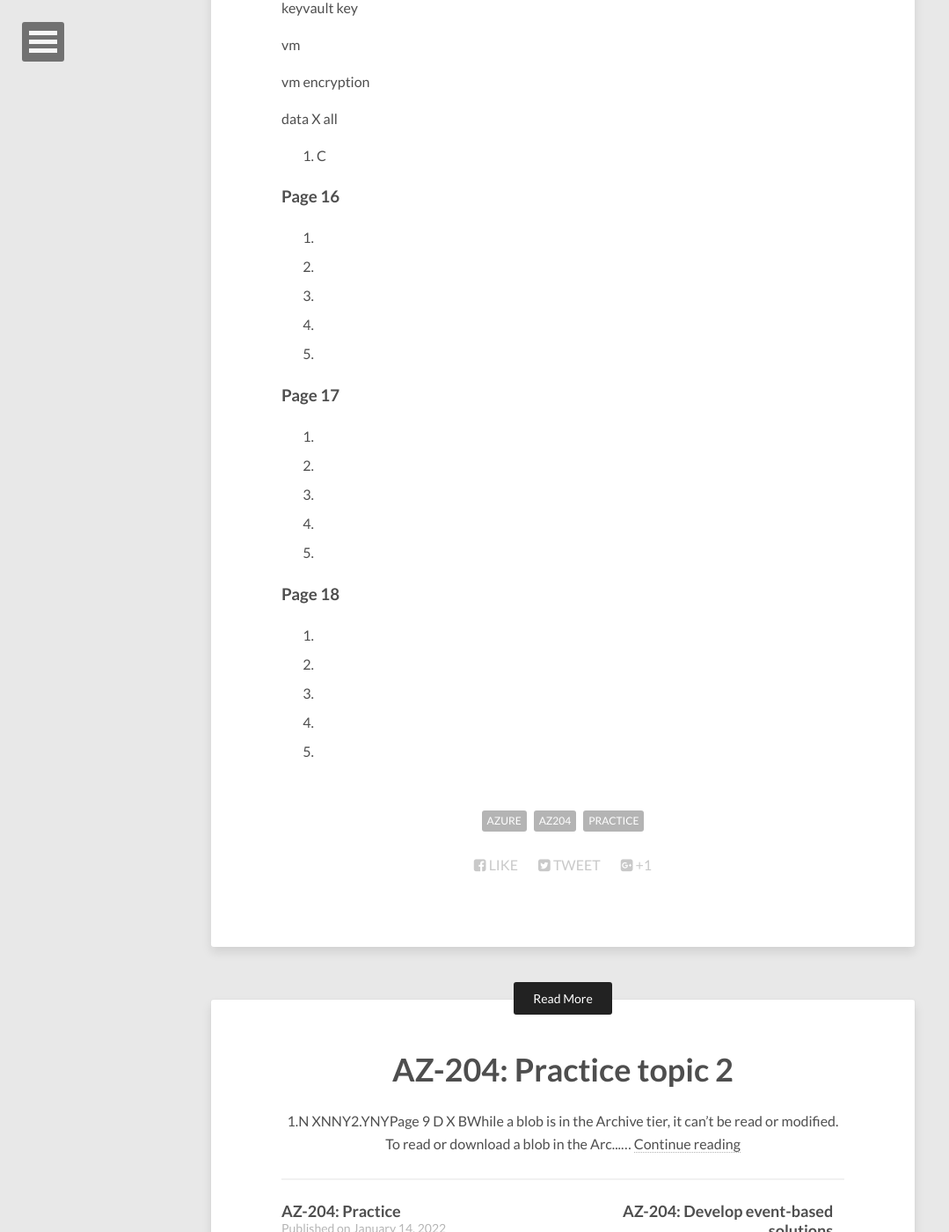
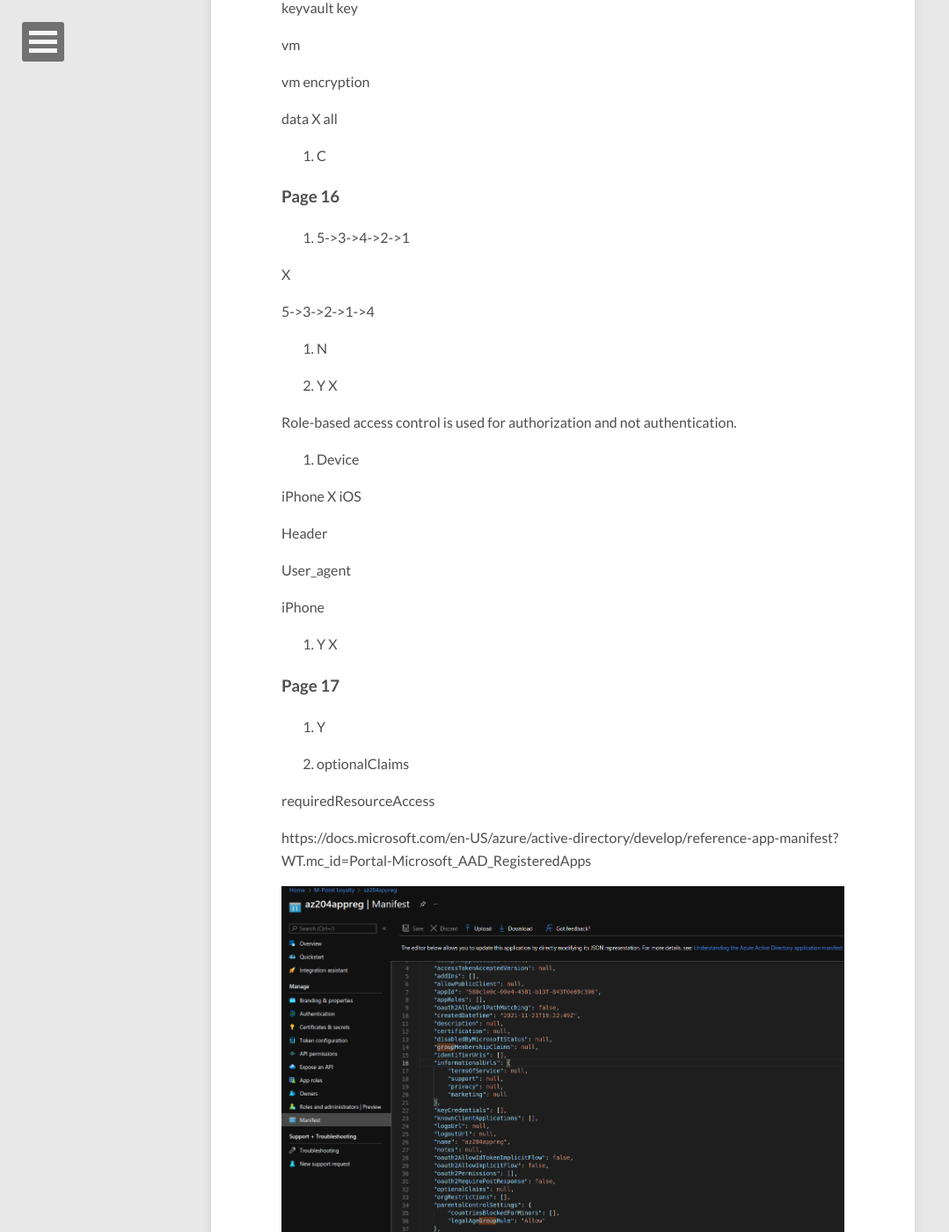
Before and after one commit to fanshaohua-fan/fanshaohua-fan.github.io, a Jekyll site: the page built from _posts/2022-2-7-AZ204-Practice-Topic-3.md, in a window 1280 px wide and 1400 px high, scrolled down 1706 px. Shown: the whole window at 88% size, without its empty margins (0-1079 px from the left). Built offline with Jekyll 4.4.1, drawn with Linux system fonts in a browser that asks for light colours; nearby versions of some CDN libraries; some of the changed text lies outside the part shown.

Commit message:
page 16&17

```diff
--- a/_posts/2022-2-7-AZ204-Practice-Topic-3.md
+++ b/_posts/2022-2-7-AZ204-Practice-Topic-3.md
@@ -97,26 +97,58 @@ C
 ### [Page 16](https://www.examtopics.com/exams/microsoft/az-204/view/16/)
 
 17.
+5->3->4->2->1
+
+X
+
+5->3->2->1->4
 
 18.
+N
 
 19.
+Y   X
+
+Role-based access control is used for authorization and not authentication.
 
 20.
+Device
+
+iPhone  X iOS
+
+Header
+
+User_agent
+
+iPhone
 
 21.
+Y   X
 
 ### [Page 17](https://www.examtopics.com/exams/microsoft/az-204/view/17/)
 
 22.
+Y
 
 23.
+optionalClaims
+
+requiredResourceAccess
+
+https://docs.microsoft.com/en-US/azure/active-directory/develop/reference-app-manifest?WT.mc_id=Portal-Microsoft_AAD_RegisteredApps
+
+![](/images/2022-02-16-21-25-15.png)
 
 24.
+B
 
 25.
+B   X   A
+
+![](/images/2022-02-16-21-18-02.png)
 
 26.
+D
 
 
 ### [Page 18](https://www.examtopics.com/exams/microsoft/az-204/view/18/)
```
Also changed, not shown: other parts of _posts/2022-2-7-AZ204-Practice-Topic-3.md (+25 -0 lines), images/2022-02-16-21-18-02.png (added), images/2022-02-16-21-25-15.png (added).
